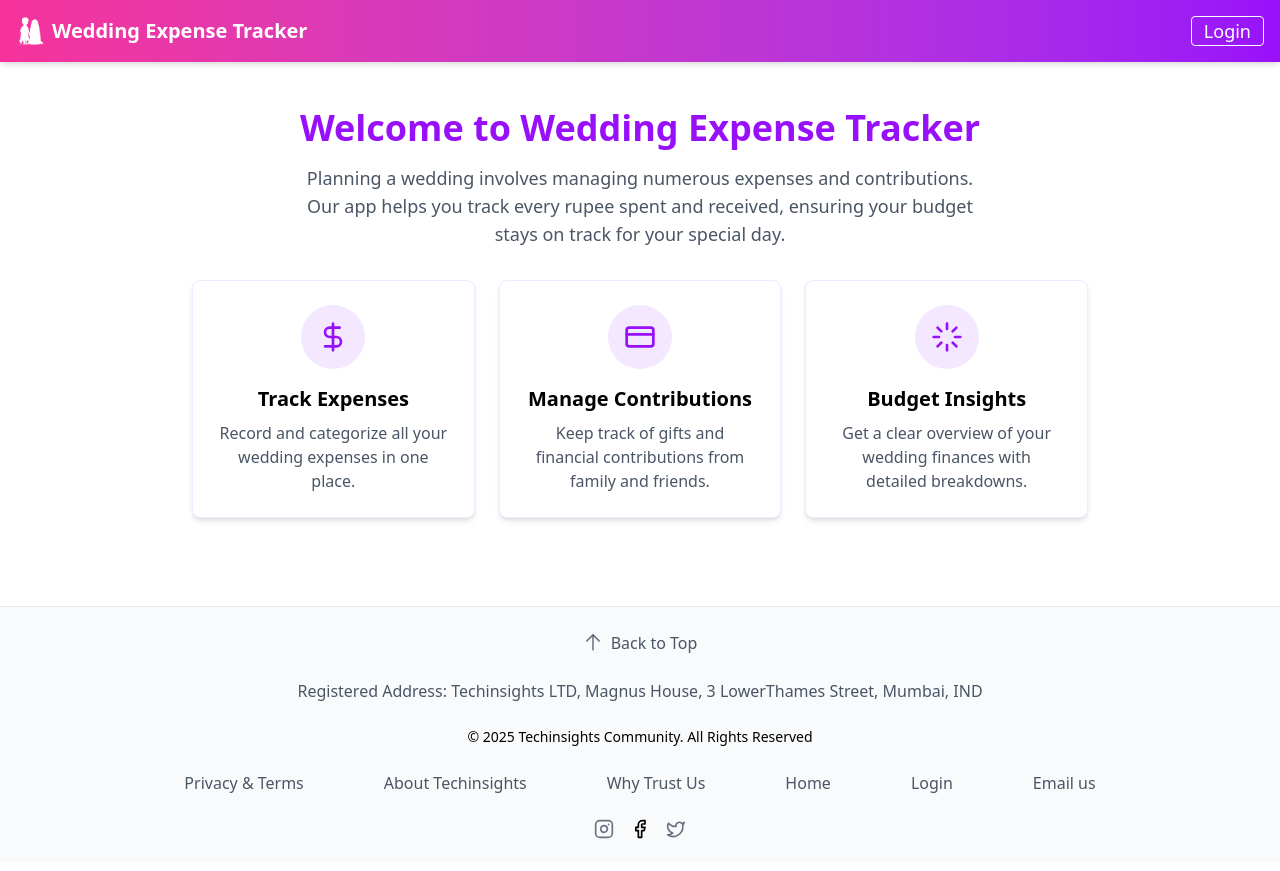
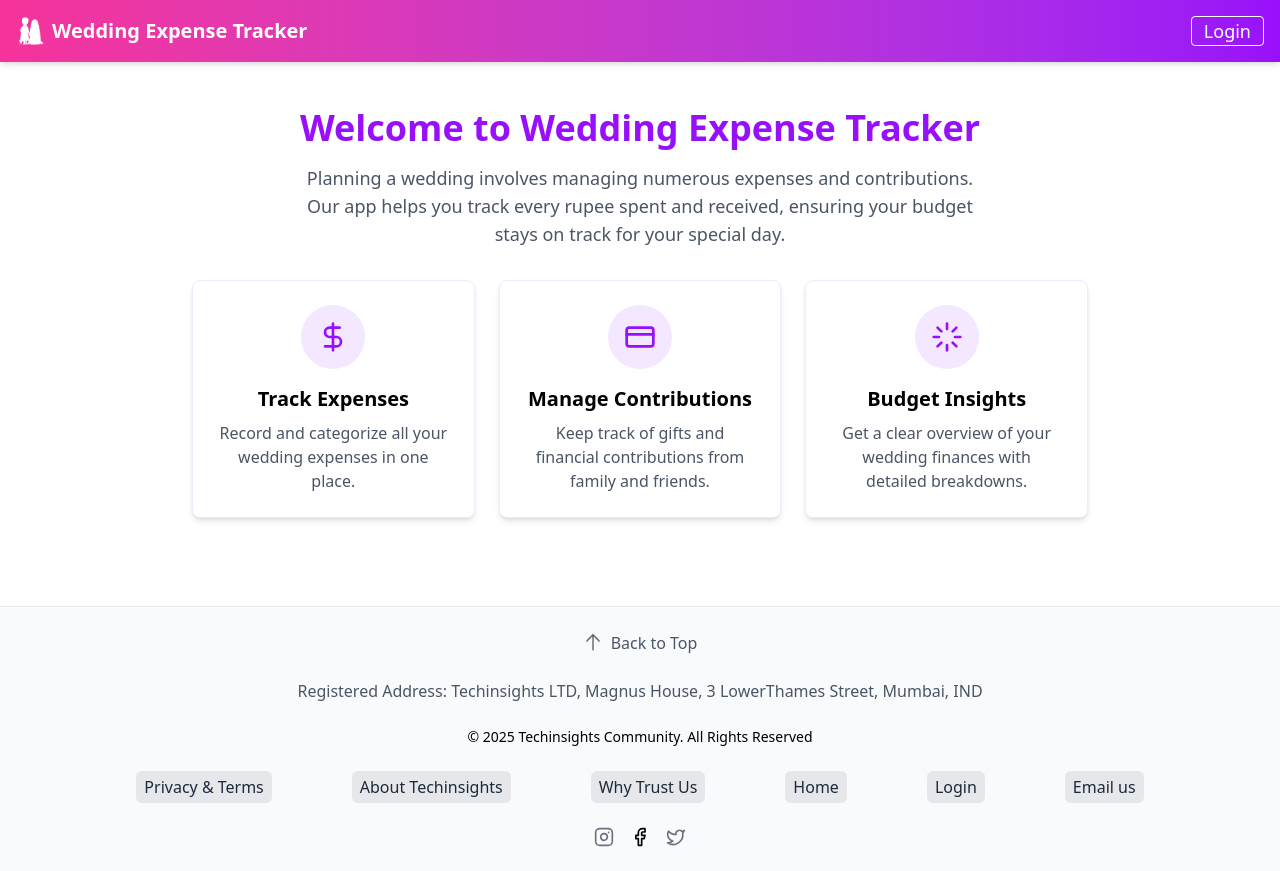
Before and after one commit to rameshy2415/shaadi-kharcha, a React (Vite) app: page / in a window 1280 px wide. Built offline with nearby package versions, Linux system fonts and the light colour scheme; no server answers.

Commit message:
Enhanced Footer component

```diff
--- a/src/components/Footer.jsx
+++ b/src/components/Footer.jsx
@@ -38,41 +38,41 @@ const Footer = () => {
         <div className="flex space-x-2 md:space-x-20">
           <Link
             to="/"
-            className="font-small md:font-medium text-gray-600  hover:text-pink-500"
+            className="font-small md:font-medium text-gray-800  hover:text-pink-500 bg-gray-200 py-1 px-2 rounded-md"
           >
             Privacy & Terms
           </Link>
           <Link
             to="/"
-            className="hidden md:block font-small  md:font-medium text-gray-600 hover:text-pink-500"
+            className="hidden md:block font-small  md:font-medium text-gray-800 hover:text-pink-500 bg-gray-200 py-1 px-2 rounded-md"
           >
             About Techinsights
           </Link>
 
           <Link
             to="/"
-            className="font-small md:font-medium text-gray-600  hover:text-pink-500"
+            className="font-small md:font-medium text-gray-800  hover:text-pink-500 bg-gray-200 py-1 px-2 rounded-md"
           >
             Why Trust Us
           </Link>
 
           <Link
             to="/"
-            className="hidden md:block font-small  md:font-medium text-gray-600 hover:text-pink-500"
+            className="hidden md:block font-small  md:font-medium text-gray-800 hover:text-pink-500 bg-gray-200 py-1 px-2 rounded-md"
           >
             Home
           </Link>
 
           <Link
             to="/"
-            className="hidden md:block font-small  md:font-medium text-gray-600 hover:text-pink-500"
+            className="hidden md:block font-small  md:font-medium text-gray-800 hover:text-pink-500 bg-gray-200 py-1 px-2 rounded-md"
           >
             Login
           </Link>
 
           <Link
             to="/"
-            className="font-small  md:font-medium text-gray-600  hover:text-pink-500"
+            className="font-small  md:font-medium text-gray-800  hover:text-pink-500 bg-gray-200 py-1 px-2 rounded-md"
           >
             Email us
           </Link>
--- a/src/components/Header.jsx
+++ b/src/components/Header.jsx
@@ -80,13 +80,13 @@ const Header = () => {
                 <div className="absolute -bottom-35 -left-48 bg-white shadow-lg rounded-lg border pt-1 w-60">
                   <div className="flex items-center justify-center w-full px-2 py-2 space-x-4 border-b-1 border-gray-200 ">
                     <div>
-                      <UserCircleIcon className="size-8 text-pink-500" />
+                      <UserCircleIcon className="size-8 text-gray-500" />
                     </div>
                     <div>
-                      <p className="text-md md:text-md text-pink-500 font-bold ">
+                      <p className="text-md md:text-md text-gray-500 font-bold ">
                         {user?.name}
                       </p>
-                      <p className="text-sm md:text-md text-pink-500  ">
+                      <p className="text-sm md:text-md text-gray-500  ">
                         {user?.email}
                       </p>
                     </div>
@@ -94,22 +94,22 @@ const Header = () => {
                   <div className="flex items-center px-2 py-1 hover:bg-gray-100 border-b-1 border-gray-200 ">
                     <button
                       onClick={managePasswordHnadler}
-                      className="flex float-left w-full px-2 py-1 text-md text-pink-500 cursor-pointer space-x-2"
+                      className="flex float-left w-full px-2 py-1 text-md text-gray-500 cursor-pointer space-x-2"
                     >
-                      <Cog6ToothIcon className="h-5 w-5 text-pink-500  rounded-full" />
+                      <Cog6ToothIcon className="h-5 w-5 text-gray-500  rounded-full" />
                       <span>Manage Password</span>
                     </button>
-                    <ChevronRightIcon className="h-5 w-5 text-pink-500" />
+                    <ChevronRightIcon className="h-5 w-5 text-gray-500" />
                   </div>
                   <div className="flex items-center px-2 py-1 hover:bg-gray-100">
                     <button
                       onClick={logoutHandler}
-                      className="flex float-left w-full px-2 py-1 text-md text-pink-500 cursor-pointer space-x-2"
+                      className="flex float-left w-full px-2 py-1 text-md text-gray-500 cursor-pointer space-x-2"
                     >
-                      <PowerIcon className="h-5 w-5 text-pink-500  rounded-full" />
+                      <PowerIcon className="h-5 w-5 text-gray-500  rounded-full" />
                       <span>Logout</span>
                     </button>
-                    <ChevronRightIcon className="h-5 w-5 text-pink-500" />
+                    <ChevronRightIcon className="h-5 w-5 text-gray-500" />
                   </div>
                 </div>
               )}
```
Also changed, not shown: public/marriageIcon.svg (deleted).
